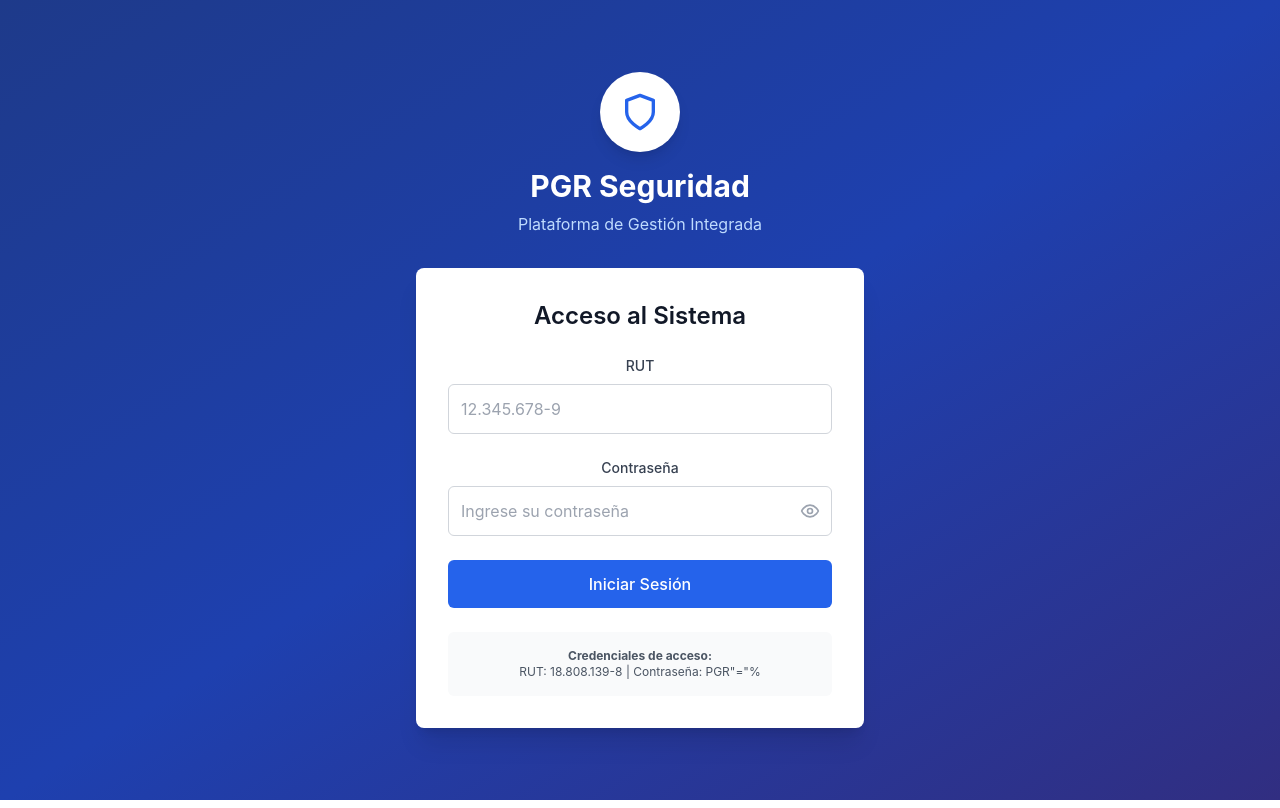
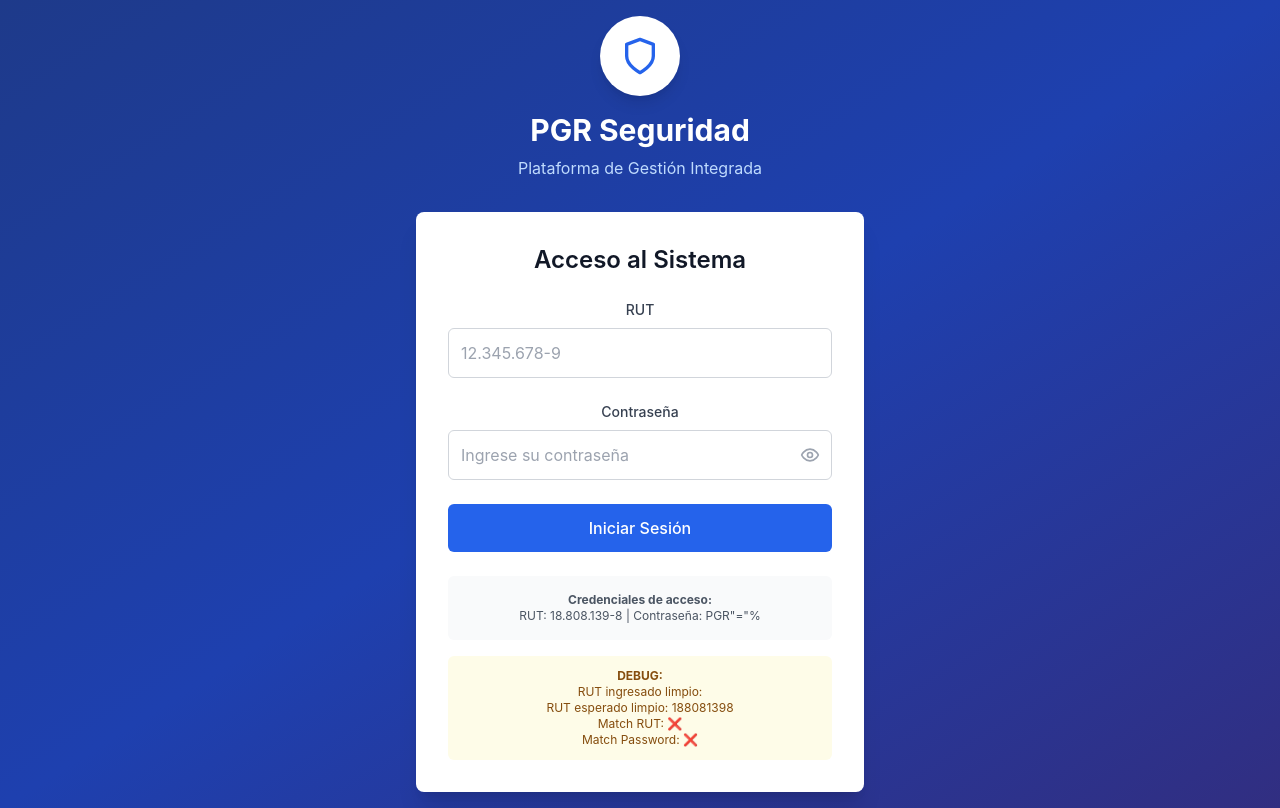
Before and after one commit to Grupo-PGV/dashboard-financiero, a React (Create React App) app: page / in a window 1280 px wide. Built offline with nearby package versions, Linux system fonts and the light colour scheme.

Commit message:
Update PlataformaInicioPGR.jsx

```diff
--- a/src/components/PlataformaInicioPGR.jsx
+++ b/src/components/PlataformaInicioPGR.jsx
@@ -2,10 +2,10 @@ import React, { useState } from 'react';
 import { Eye, EyeOff, Shield, BarChart3, FileCheck, DollarSign, LogOut, ArrowRight } from 'lucide-react';
 import DashboardFinancieroIntegrado from '../pages/DashboardFinancieroIntegrado';
 import DashboardCumplimiento from './DashboardCumplimiento';
-import DashboardFinancieroConSaldos from './DashboardFinancieroConSaldos'; // ← NUEVA IMPORTACIÓN
+import DashboardFinancieroConSaldos from './DashboardFinancieroConSaldos';
 
 /**
- * Plataforma de Inicio PGR Seguridad
+ * Plataforma de Inicio PGR Seguridad - VERSIÓN CORREGIDA
  * Página principal con acceso a todos los dashboards del sistema
  * Incluye autenticación y navegación centralizada
  */
@@ -23,27 +23,49 @@ const PlataformaInicioPGR = () => {
 
   // ===== CREDENCIALES DE ACCESO =====
   const CREDENTIALS = {
-    rut: '18808139-8',
+    rut: '18808139-8',        // SIN formato
+    rutFormatted: '18.808.139-8',  // CON formato (para mostrar)
     password: 'PGR"="%'
   };
 
-  // ===== FUNCIÓN DE AUTENTICACIÓN =====
+  // ===== FUNCIÓN PARA LIMPIAR RUT (sin formato) =====
+  const cleanRUT = (rut) => {
+    return rut.replace(/[^0-9kK]/g, ''); // Eliminar todos los caracteres excepto números y K
+  };
+
+  // ===== FUNCIÓN DE AUTENTICACIÓN CORREGIDA =====
   const handleLogin = async (e) => {
     e.preventDefault();
     setIsLoading(true);
     setLoginError('');
 
+    console.log('🔐 Intentando login...');
+    console.log('📝 RUT ingresado:', loginForm.rut);
+    console.log('📝 RUT limpio:', cleanRUT(loginForm.rut));
+    console.log('📝 RUT esperado:', CREDENTIALS.rut);
+    console.log('🔑 Password ingresado:', loginForm.password);
+    console.log('🔑 Password esperado:', CREDENTIALS.password);
+
     // Simular delay de autenticación
     await new Promise(resolve => setTimeout(resolve, 800));
 
-    // Validar credenciales
-    if (loginForm.rut === CREDENTIALS.rut && loginForm.password === CREDENTIALS.password) {
+    // VALIDACIÓN CORREGIDA: Comparar RUT limpio
+    const rutLimpio = cleanRUT(loginForm.rut);
+    const rutEsperado = cleanRUT(CREDENTIALS.rut);
+
+    if (rutLimpio === rutEsperado && loginForm.password === CREDENTIALS.password) {
+      console.log('✅ Login exitoso');
       setIsAuthenticated(true);
       setCurrentView('inicio');
 
       // Limpiar formulario
       setLoginForm({ rut: '', password: '' });
+      setLoginError('');
     } else {
+      console.log('❌ Login fallido');
+      console.log('❌ RUT match:', rutLimpio === rutEsperado);
+      console.log('❌ Password match:', loginForm.password === CREDENTIALS.password);
+
       setLoginError('RUT o contraseña incorrectos. Verifique sus credenciales.');
     }
 
@@ -167,9 +189,22 @@ const PlataformaInicioPGR = () => {
             <div className="mt-6 p-4 bg-gray-50 rounded-md">
               <p className="text-xs text-gray-600 text-center">
                 <strong>Credenciales de acceso:</strong><br />
-                RUT: 18.808.139-8 | Contraseña: PGR"="%
+                RUT: {CREDENTIALS.rutFormatted} | Contraseña: {CREDENTIALS.password}
               </p>
             </div>
+
+            {/* DEBUG INFO - Solo visible en desarrollo */}
+            {process.env.NODE_ENV === 'development' && (
+              <div className="mt-4 p-3 bg-yellow-50 rounded-md">
+                <p className="text-xs text-yellow-800">
+                  <strong>DEBUG:</strong><br />
+                  RUT ingresado limpio: {cleanRUT(loginForm.rut)}<br />
+                  RUT esperado limpio: {cleanRUT(CREDENTIALS.rut)}<br />
+                  Match RUT: {cleanRUT(loginForm.rut) === cleanRUT(CREDENTIALS.rut) ? '✅' : '❌'}<br />
+                  Match Password: {loginForm.password === CREDENTIALS.password ? '✅' : '❌'}
+                </p>
+              </div>
+            )}
           </div>
         </div>
       </div>
@@ -198,7 +233,7 @@ const PlataformaInicioPGR = () => {
     );
   }
 
-  // ← NUEVA VISTA: Dashboard Financiero Completo (Chipax + Saldos)
+  // Vista Dashboard Financiero Completo (Chipax + Saldos)
   if (currentView === 'financiero-completo') {
     return (
       <DashboardFinancieroConSaldos
@@ -252,7 +287,7 @@ const PlataformaInicioPGR = () => {
         {/* Grid de Dashboards */}
         <div className="grid grid-cols-1 md:grid-cols-2 lg:grid-cols-3 gap-8">
 
-          {/* ← MODIFICADO: Dashboard Financiero Original (solo Chipax) */}
+          {/* Dashboard Financiero Original (solo Chipax) */}
           <div className="bg-white rounded-lg shadow-lg overflow-hidden hover:shadow-xl transition-shadow group">
             <div className="bg-gradient-to-r from-blue-500 to-blue-600 p-6">
               <BarChart3 className="h-12 w-12 text-white mb-4" />
@@ -285,7 +320,7 @@ const PlataformaInicioPGR = () => {
             </div>
           </div>
 
-          {/* ← NUEVO: Dashboard Financiero Completo (Chipax + Saldos Bancarios) */}
+          {/* Dashboard Financiero Completo (Chipax + Saldos Bancarios) */}
           <div className="bg-white rounded-lg shadow-lg overflow-hidden hover:shadow-xl transition-shadow group">
             <div className="bg-gradient-to-r from-green-500 to-green-600 p-6">
               <DollarSign className="h-12 w-12 text-white mb-4" />
@@ -319,7 +354,7 @@ const PlataformaInicioPGR = () => {
             </div>
           </div>
 
-          {/* Dashboard de Cumplimiento (sin cambios) */}
+          {/* Dashboard de Cumplimiento */}
           <div className="bg-white rounded-lg shadow-lg overflow-hidden hover:shadow-xl transition-shadow group">
             <div className="bg-gradient-to-r from-purple-500 to-purple-600 p-6">
               <FileCheck className="h-12 w-12 text-white mb-4" />
@@ -354,7 +389,7 @@ const PlataformaInicioPGR = () => {
 
         </div>
 
-        {/* ← NUEVA SECCIÓN: Información de Funcionalidades */}
+        {/* Sección de Funcionalidades */}
         <div className="mt-16 bg-white rounded-lg shadow-lg p-8">
           <h3 className="text-2xl font-bold text-gray-900 mb-6 text-center">
             🚀 Funcionalidades Disponibles
```
